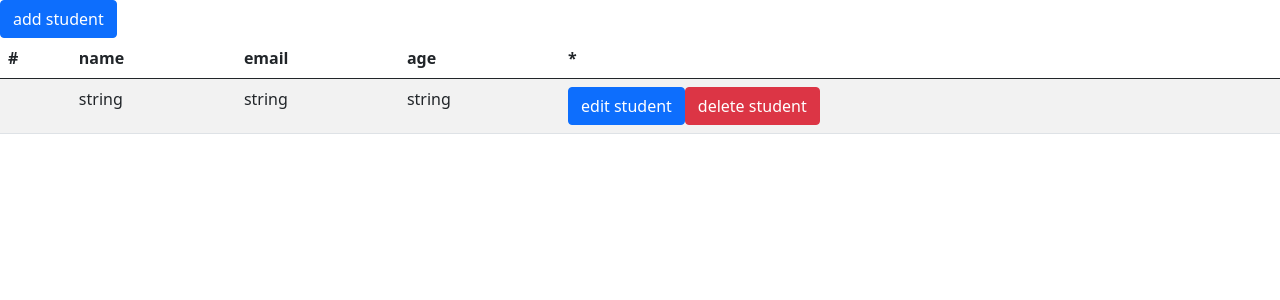
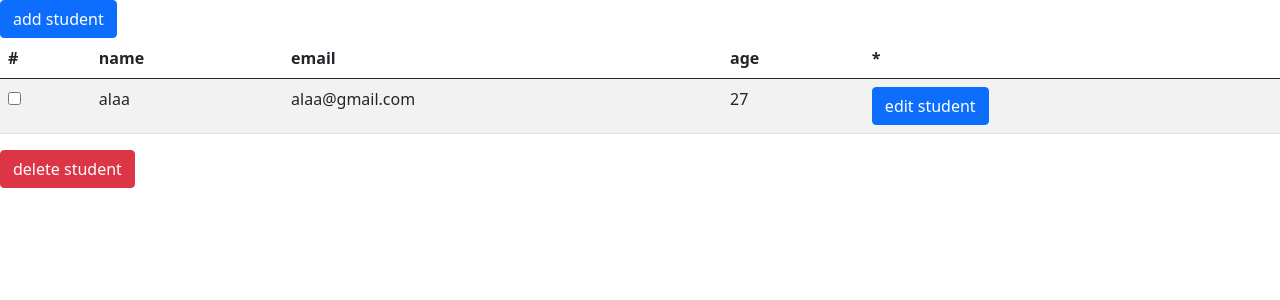
Before and after one commit to alaashaher/table-task-kn, an Angular app: page / in a window 1280 px wide. Shown: the top 300 px of the page. Built offline with nearby package versions, Linux system fonts and the light colour scheme.

Commit message:
end task

```diff
--- a/src/app/app.component.html
+++ b/src/app/app.component.html
@@ -36,4 +36,55 @@
   </div>
 </ng-template> -->
 
-<app-table-component [StudentsArr]="StudentsArr"></app-table-component>
+<table class="table table-striped">
+   <thead>
+     <tr>
+       <th>#</th>
+       <th>name</th>
+       <th>email</th>
+       <th>age</th>
+       <th>*</th>
+     </tr>
+   </thead>
+
+   <tbody *ngIf="StudentsArr.length > 0">
+     <tr *ngFor="let student of StudentsArr;let i = index">
+       <td>
+         <div class="checkbox" (click)="deleteToggle(student)"></div>
+         <input type="checkbox" [checked]="student.isDeleted" (click)="deleteToggle(student)">
+       </td>
+       <td>
+         {{ student.name }}
+       </td>
+
+       <td>
+         {{ student.email }}
+       </td>
+       <td>
+         {{ student.age }}
+       </td>
+       <td>
+         <button
+           type="button"
+           class="btn btn-primary"
+           (click)="openModal(student, i)"
+         >
+           edit student
+         </button>
+         <!-- <button
+           type="button"
+           class="btn btn-danger"
+           (click)="deleteItem(student.id)"
+         >
+           delete student
+         </button> -->
+       </td>
+     </tr>
+   </tbody>
+ </table>
+
+ <button type="button" class="btn btn-danger" (click)="deletedStudent()">
+  delete student
+</button>
+
+<!-- <app-table-component [StudentsArr]="StudentsArr"></app-table-component> -->
--- a/src/app/app.component.ts
+++ b/src/app/app.component.ts
@@ -29,10 +29,10 @@ export class AppComponent implements OnInit {
 
   StudentsArr: Student[] = [
     {
-      id: 'string',
-      name: 'string',
-      email: 'string',
-      age: 'string',
+      id: '1',
+      name: 'alaa',
+      email: 'alaa@gmail.com',
+      age: '27',
       isDeleted: false,
     },
   ];
@@ -43,29 +43,48 @@ export class AppComponent implements OnInit {
     private changeDetectorRef: ChangeDetectorRef
   ) {}
 
-  openModal() {
-    this.modalRef = this.modalService.show(ModalComponentComponent);
-    this.modalRef.content.saveEvent.subscribe((data) => {
-      console.log(data);
-      this.StudentsArr.push({
-        ...data,
-        id: Math.floor(Math.random() * 100),
-        isDeleted: false,
-      });
-      this.changeDetectorRef.detectChanges();
+  deleteToggle(item: Student) {
+    this.StudentsArr = this.StudentsArr.map((p) =>
+      p.id === item.id
+        ? {
+            ...p,
+            isDeleted: !item.isDeleted,
+          }
+        : p
+    );
+  }
+
+  openModal(student?, index?) {
+    this.modalRef = this.modalService.show(ModalComponentComponent, {
+      initialState: {
+        studentModal: { student, id: student?.id },
+      },
+    });
+    this.modalRef.content.saveEvent.subscribe((data: any) => {
+      // console.log(data);
+      if (index >= 0) {
+        this.StudentsArr[index] = {
+          ...data,
+          id: student.id,
+          isDeleted: student.isDeleted,
+        };
+      } else {
+        this.StudentsArr = [
+          ...this.StudentsArr,
+          {
+            ...data,
+            id: Math.floor(Math.random() * 100),
+            isDeleted: false,
+          },
+        ];
+      }
       this.modalRef.hide();
     });
   }
 
-  onSubmit() {
-    console.log('in');
-    this.StudentsArr.push({
-      ...this.studentForm.value,
-      id: Math.floor(Math.random() * 100),
-      isDeleted: false,
-    });
-
-    this.modalService.hide(1);
-    console.log('this.StudentsArr', this.StudentsArr);
+  deletedStudent() {
+    this.StudentsArr = this.StudentsArr.filter(
+      (student) => student.isDeleted != true
+    );
   }
 }
--- a/src/app/modal-component/modal-component.component.ts
+++ b/src/app/modal-component/modal-component.component.ts
@@ -1,6 +1,6 @@
 import { Component, EventEmitter, OnInit, Output } from '@angular/core';
 import { FormControl, FormGroup, NgForm } from '@angular/forms';
-import { BsModalRef } from 'ngx-bootstrap/modal';
+import { BsModalRef, BsModalService } from 'ngx-bootstrap/modal';
 
 @Component({
   selector: 'app-modal-component',
@@ -14,22 +14,30 @@ export class ModalComponentComponent implements OnInit {
     email: string;
   };
   ngForm: NgForm;
-  @Output('saveEvent') saveEvent = new EventEmitter();
-
-  constructor(public bsModalRef: BsModalRef) {}
-
-  ngOnInit(): void {}
-
-  save() {
-    // this.saveEvent.emit(this.studentModal);  ...this.studentForm.value
-    this.saveEvent.emit({...this.studentForm.value});
-
-  }
-
 
   studentForm = new FormGroup({
     name: new FormControl(''),
     email: new FormControl(''),
     age: new FormControl(''),
   });
+
+  @Output('saveEvent') saveEvent = new EventEmitter();
+
+  constructor(
+    public bsModalRef: BsModalRef,
+    private bsModalService: BsModalService
+  ) {}
+
+  ngOnInit(): void {
+    const initialState =
+      this.bsModalService.config.initialState['studentModal'];
+    if (initialState && initialState?.student) {
+      this.studentForm.patchValue(initialState?.student);
+    }
+  }
+
+  save() {
+    // this.saveEvent.emit(this.studentModal);  ...this.studentForm.value
+    this.saveEvent.emit({ ...this.studentForm.value });
+  }
 }
```
